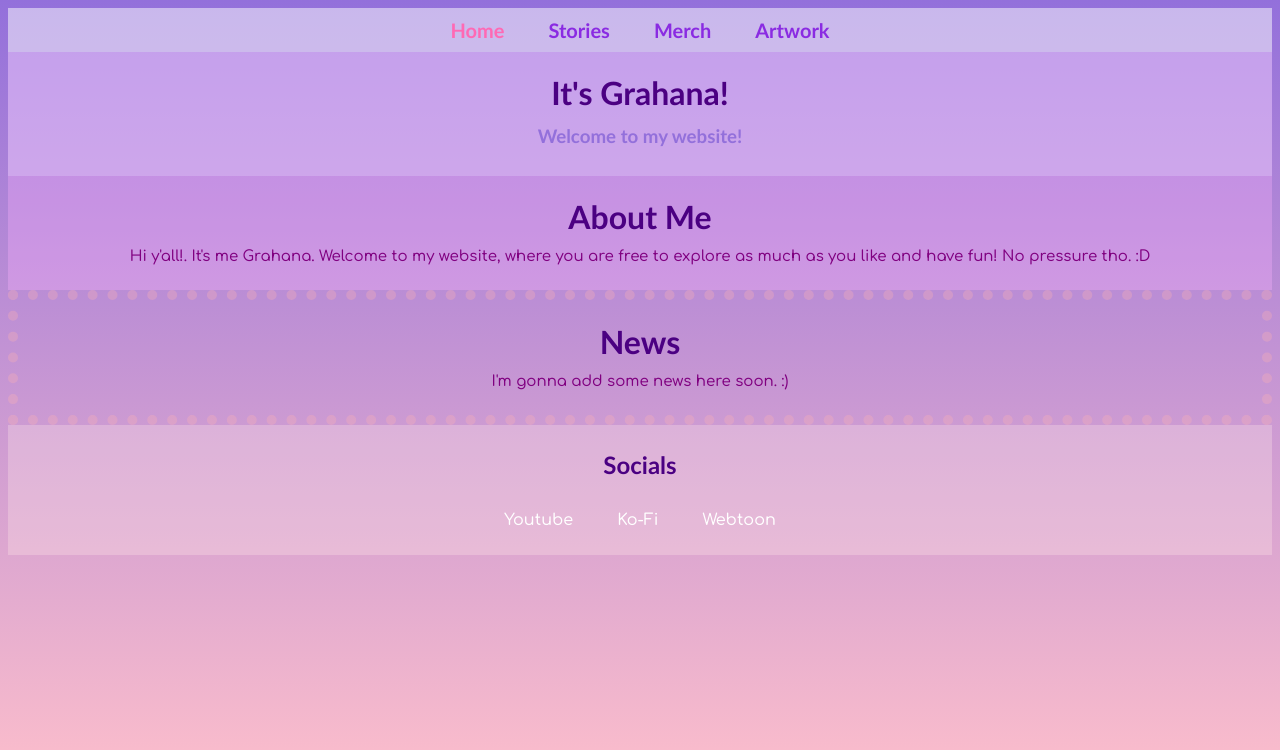
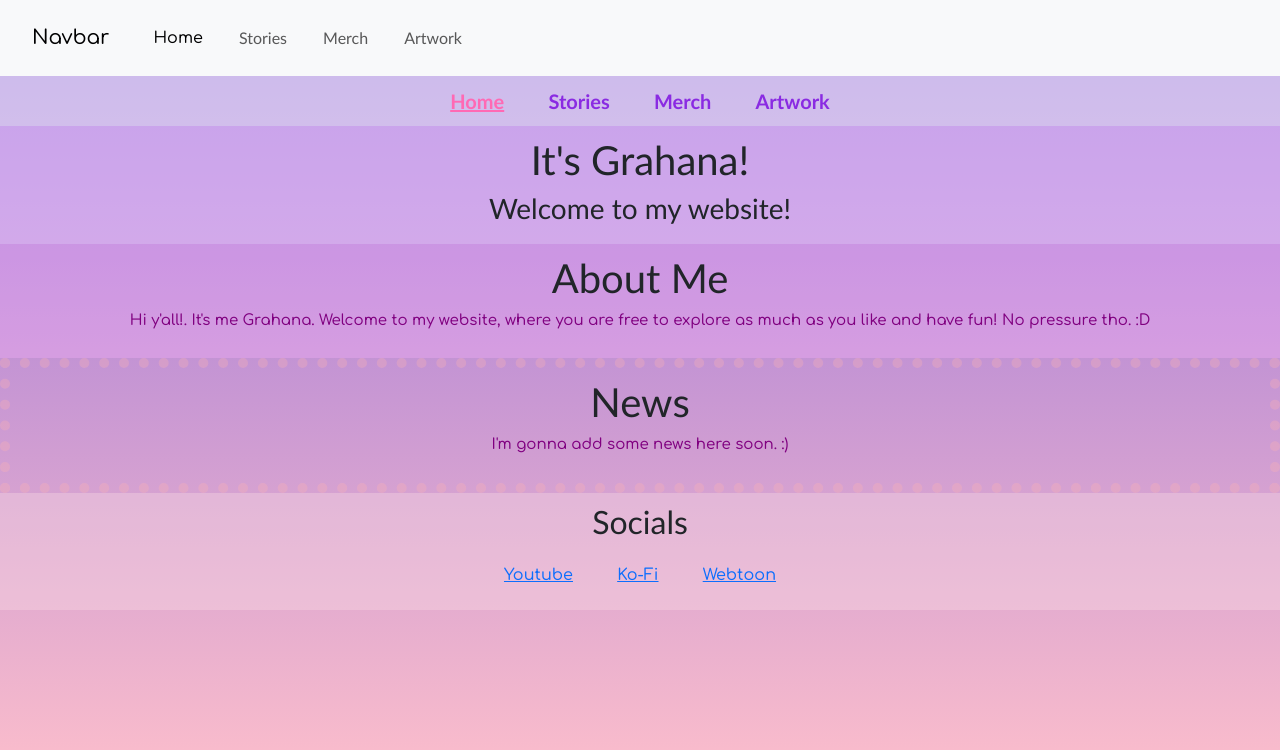
Before and after one commit to grahana08/grahana08.github.io, a plain HTML site: page index.html in a window 1280 px wide. Drawn offline with nearby package versions, Linux system fonts and the light colour scheme.

Commit message:
Update index.html

```diff
--- a/index.html
+++ b/index.html
@@ -6,11 +6,30 @@
   <meta name="viewport" content="width=device-width">
   <title>Grahana's Website</title>
   <link href="style.css" rel="stylesheet" type="text/css" />
+  <link href="https://cdn.jsdelivr.net/npm/bootstrap@5.3.3/dist/css/bootstrap.min.css" rel="stylesheet" integrity="sha384-QWTKZyjpPEjISv5WaRU9OFeRpok6YctnYmDr5pNlyT2bRjXh0JMhjY6hW+ALEwIH" crossorigin="anonymous">
+  <script src="https://cdn.jsdelivr.net/npm/bootstrap@5.3.3/dist/js/bootstrap.bundle.min.js" integrity="sha384-YvpcrYf0tY3lHB60NNkmXc5s9fDVZLESaAA55NDzOxhy9GkcIdslK1eN7N6jIeHz" crossorigin="anonymous"></script>
   <link href="https://fonts.googleapis.com/css2?family=Comfortaa:wght@500&display=swap" rel="stylesheet">
   <link rel="shortcut icon" type="image/glow.jpg" href="favicon.ico">
 </head>
 
 <body>
+
+  <nav class="navbar navbar-expand-lg bg-body-tertiary">
+    <div class="container-fluid">
+      <a class="navbar-brand" href="#">Navbar</a>
+      <button class="navbar-toggler" type="button" data-bs-toggle="collapse" data-bs-target="#navbarNavAltMarkup" aria-controls="navbarNavAltMarkup" aria-expanded="false" aria-label="Toggle navigation">
+        <span class="navbar-toggler-icon"></span>
+      </button>
+      <div class="collapse navbar-collapse" id="navbarNavAltMarkup">
+        <div class="navbar-nav">
+          <a class="nav-link active" aria-current="page" href="#">Home</a>
+          <a class="nav-link lightpurple" href="../content/stories.html">Stories</a>
+          <a class="nav-link lightpurple" href="../content/merch.html">Merch</a>
+          <a class="nav-link lightpurple" href="../content/artwork.html">Artwork</a>
+        </div>
+      </div>
+    </div>
+  </nav>
 
   <div id="sections">
     <a class="home" href="#">Home</a>
```
